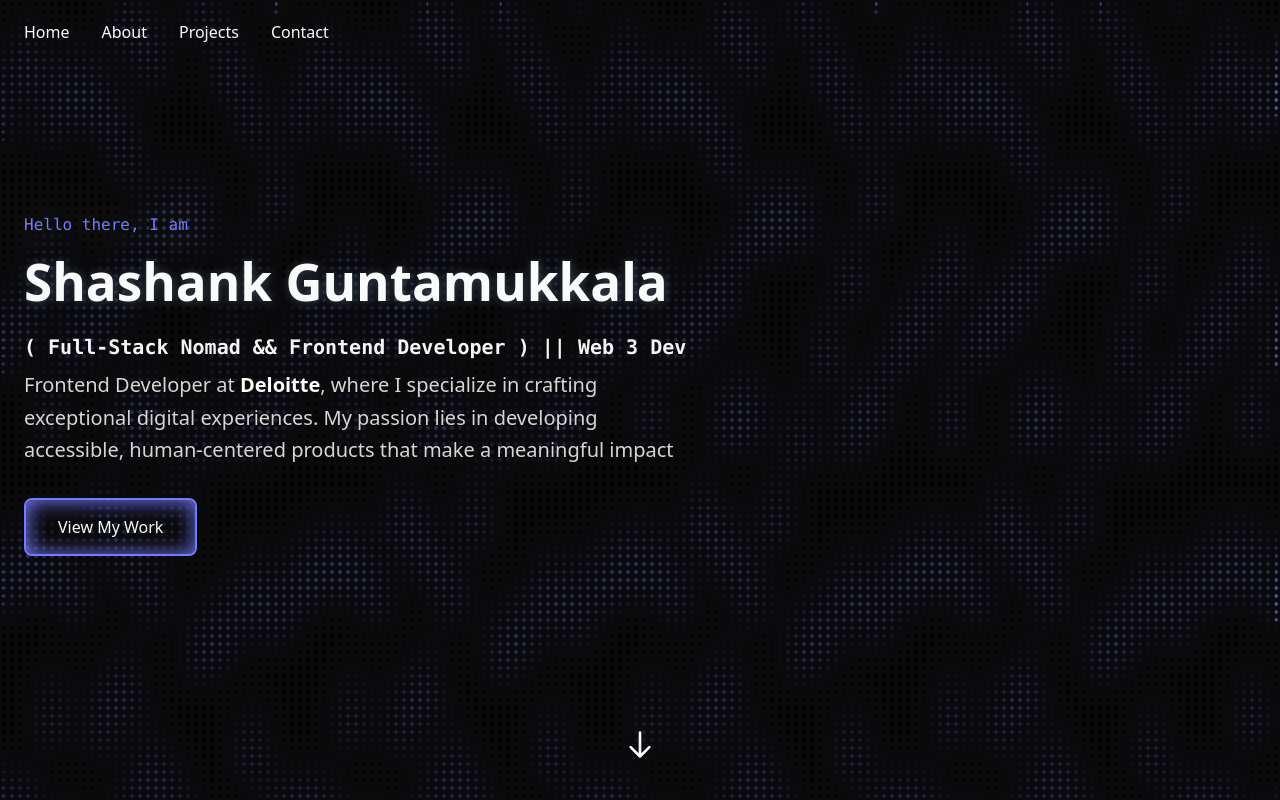
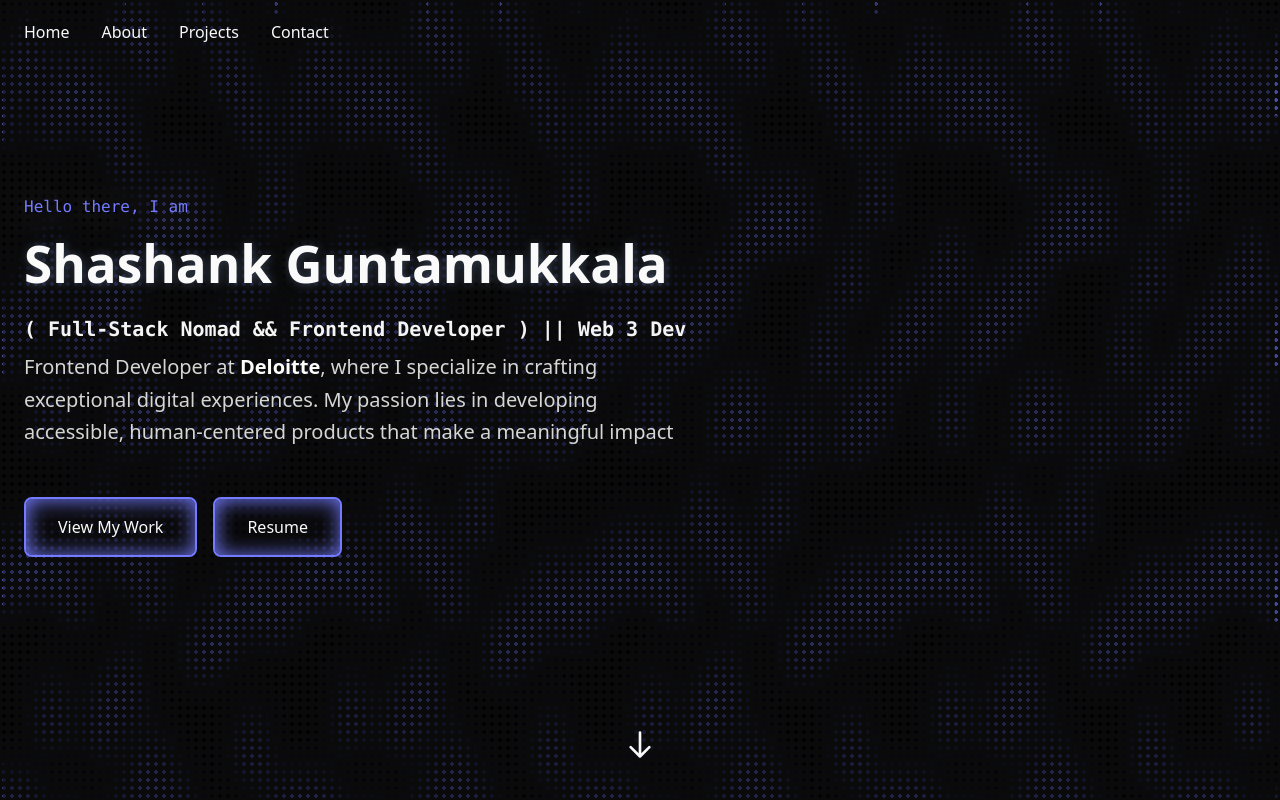
Before and after one commit to 0xShashank7/Portfolio, a React (Vite) app: page / in a window 1280 px wide. Shown: the top 800 px of the page. Built offline with nearby package versions, Linux system fonts and the light colour scheme; no server answers; the database is empty.

Commit message:
add: resume access

```diff
--- a/src/Components/Hero.tsx
+++ b/src/Components/Hero.tsx
@@ -59,13 +59,23 @@ function Hero() {
                     initial={{ y: 20, opacity: 0 }}
                     animate={{ y: 0, opacity: 1 }}
                     transition={{ duration: 0.3, delay: 0.8 }}
-                    className="relative z-40" >
+                    className="relative z-40 flex gap-4" >
+
                     <motion.a
                         href="#projects"
-                        className="px-8 py-4 shadow-[1px_1px_20px_inset_#747bff] border-2 backdrop-blur-3xl border-[#747bff] text-indigo-300 hover:shadow-[1px_1px_50px_inset_#747bff] rounded-lg font-medium transition-all duration-300  hover:scale-125 scale-90"
+                        className="px-8 py-4 shadow-[1px_1px_20px_inset_#747bff] border-2 backdrop-blur-3xl border-[#747bff] text-indigo-300 hover:shadow-[1px_1px_50px_inset_#747bff] rounded-lg font-medium transition-all duration-300  hover:scale-105 "
                     >
                         View My Work
                     </motion.a>
+
+                    <motion.a
+                        href="https://drive.google.com/file/d/1_lG8sR9FtZfX9iQnNdv8WZuoldIkj4I4/view"
+                        target="_blank"
+                        className="px-8 py-4 shadow-[1px_1px_20px_inset_#747bff] border-2 backdrop-blur-3xl border-[#747bff] text-indigo-300 hover:shadow-[1px_1px_50px_inset_#747bff] rounded-lg font-medium transition-all duration-300  hover:scale-105 "
+                    >
+                        Resume
+                    </motion.a>
+
                 </motion.div>
             </div>
 
```
